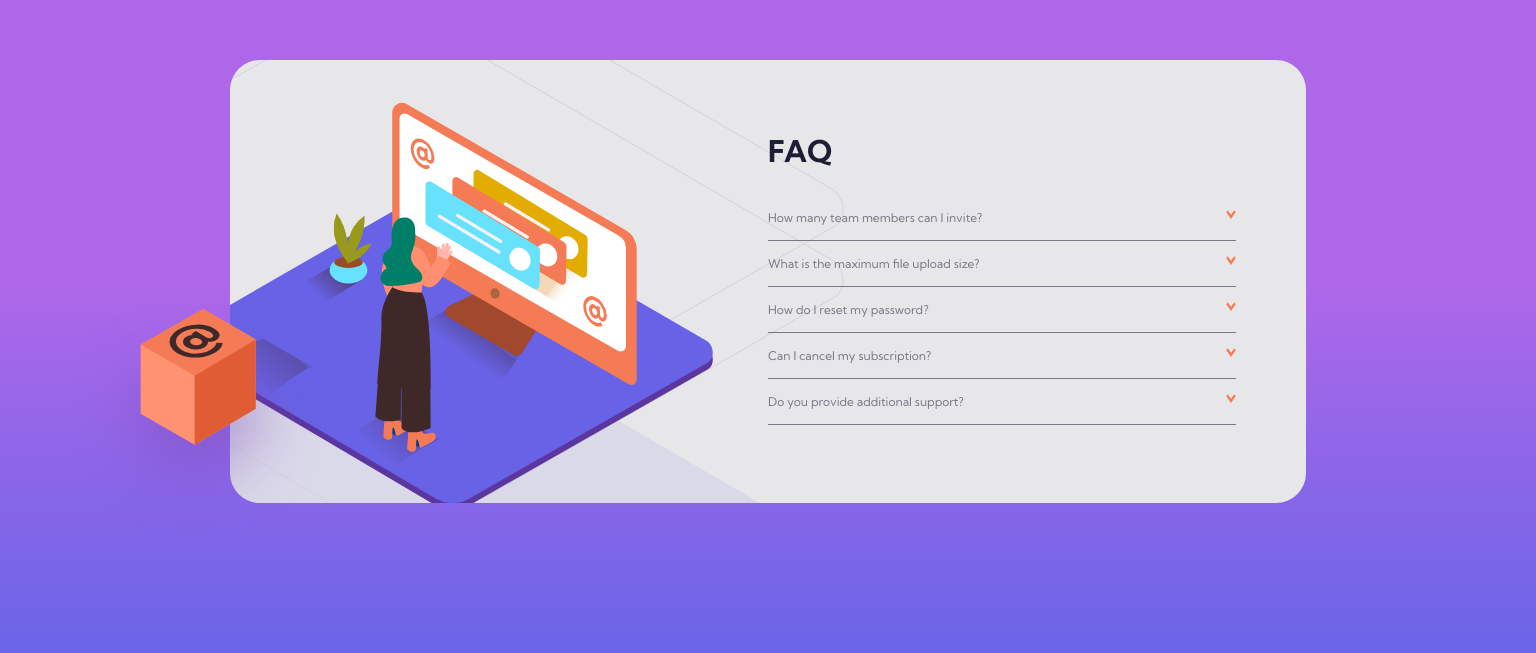
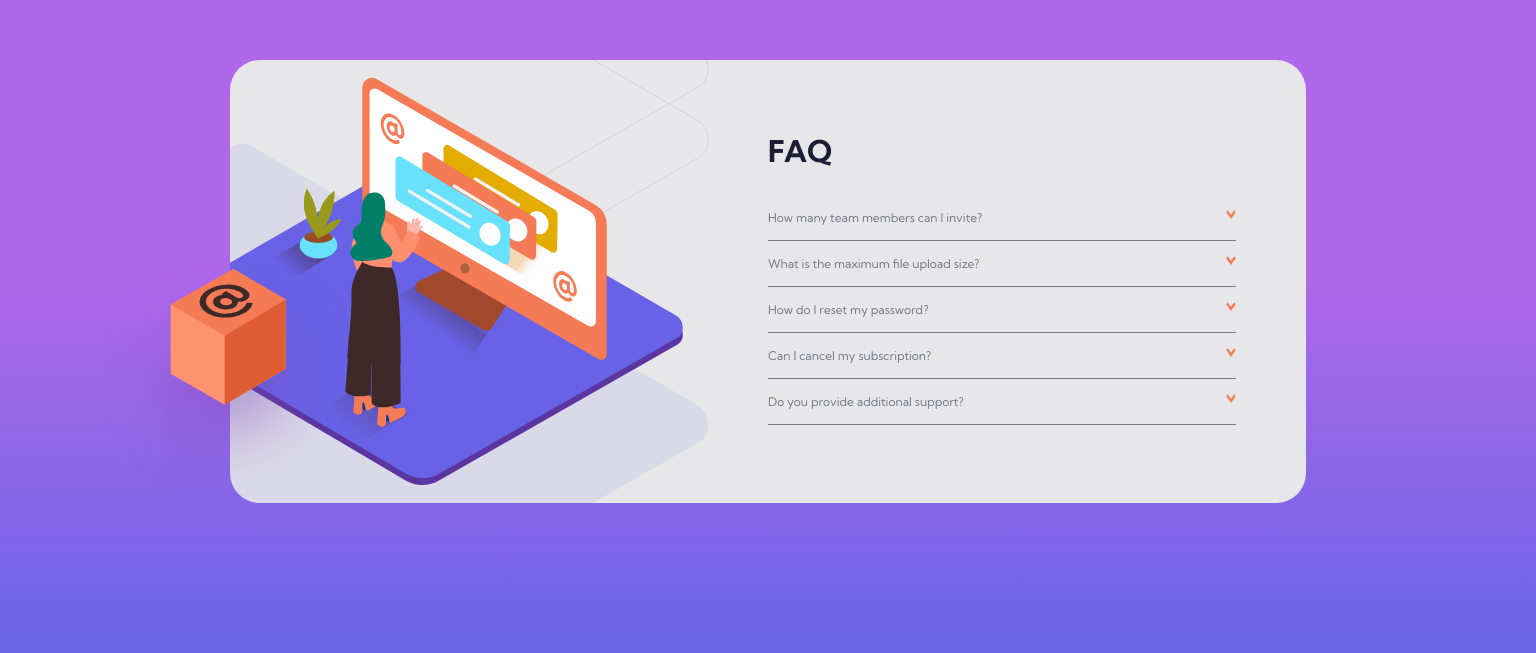
Before and after one commit to darubiomunoz/portfolio-07-faqaccordioncard, a React (Create React App) app: page / in a window 1536 px wide. Shown: the part 119-772 px from the top of the page. Built offline with nearby package versions, Linux system fonts and the light colour scheme.

Commit message:
responsive design for desktop devices

```diff
--- a/src/components/Illustration.js
+++ b/src/components/Illustration.js
@@ -11,7 +11,11 @@ function Illustration() {
         <div className="illustration">
             <img className="illustration__box" src={box} alt="Digital illustration of a box"/>
             <img className="illustration__base" src={illustration} alt="Digital illustration of a woman looking at a computer screen"/>
-            <img className="illustration__shadow" src={shadowMobile} srcset={shadowDesktop + " 1025w"} sizes="(min-width: 1025px) 1025px" alt="Digital illustration of a shadow"/>
+            <picture className="illustration__shadow--container">
+                <source media="(min-width: 1025px)" srcset={shadowDesktop} />
+                <source media="(min-width: 0px)" srcset={shadowMobile} />
+                <img className="illustration__shadow" src={shadowMobile} alt="Digital illustration of a shadow"/>
+            </picture>
         </div>
     );
 }
--- a/src/components/styles/Illustration.css
+++ b/src/components/styles/Illustration.css
@@ -5,6 +5,11 @@
     justify-content: center;
     position: absolute;
     top: 0;
+}
+
+.illustration__shadow--container {
+    display: flex;
+    justify-content: center;
 }
 
 .illustration__box,
@@ -224,3 +229,44 @@
         width: 170%;
     }
 }
+
+@media (min-width: 1280px) {
+    .illustration__box {
+        top: 340px;
+        left: 91px;
+    }
+    .illustration__base {
+        top: -8px;
+        left: -75px;
+    }
+    .illustration__shadow {
+        top: -240px;
+        left: -380px;
+    }
+}
+
+@media (min-width: 1280px) and (min-height: 950px) {
+    .illustration__box {
+        top: 415px;
+        left: 90px;
+    }
+    .illustration__base {
+        top: -8px;
+        left: -75px;
+    }
+}
+
+@media (min-width: 1440px) {
+    .illustration__box {
+        top: 385px;
+        left: 105px;
+    }
+    .illustration__base {
+        top: 0px;
+        left: -85px;
+    }
+    .illustration__shadow {
+        top: -290px;
+        left: -435px;
+    }
+}
```
